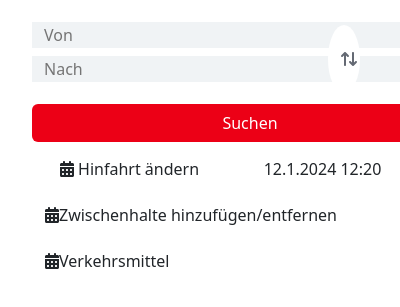
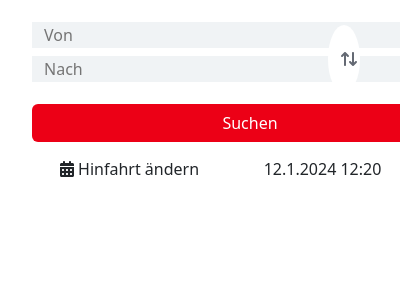
Before and after one commit to ibozorus/browser_extension_db, a browser extension: page popup.html in a window 400 px wide. Shown: the part 63-370 px from the top of the page. Drawn offline with nearby package versions, Linux system fonts and the light colour scheme.

Commit message:
- Unnötiges Zeug rausgeballert

```diff
--- a/popup.html
+++ b/popup.html
@@ -151,24 +151,6 @@
                             <span id="hin-datum" class="col-6"></span>
                         </button>
                     </div>
-                    <!--                    <div class="row mt-2 col-12">-->
-                    <!--                        <button type="button" class="btn d-flex justify-content-start" data-bs-toggle="modal"-->
-                    <!--                                data-bs-target="#rueckfahrt-modal">-->
-                    <!--                            <i class="fa-solid fa-calendar-days"></i>Rückfahrt ändern-->
-                    <!--                        </button>-->
-                    <!--                    </div>-->
-                    <div class="row mt-2  col-12">
-                        <button type="button" class="btn d-flex justify-content-start" data-mdb-toggle="modal"
-                                data-mdb-target="#exampleModal">
-                            <i class="fa-solid fa-calendar-days"></i>Zwischenhalte hinzufügen/entfernen
-                        </button>
-                    </div>
-                    <div class="row mt-2  col-12">
-                        <button type="button" class="btn d-flex justify-content-start" data-mdb-toggle="modal"
-                                data-mdb-target="#exampleModal">
-                            <i class="fa-solid fa-calendar-days"></i>Verkehrsmittel
-                        </button>
-                    </div>
                 </div>
             </div>
         </form>
```
